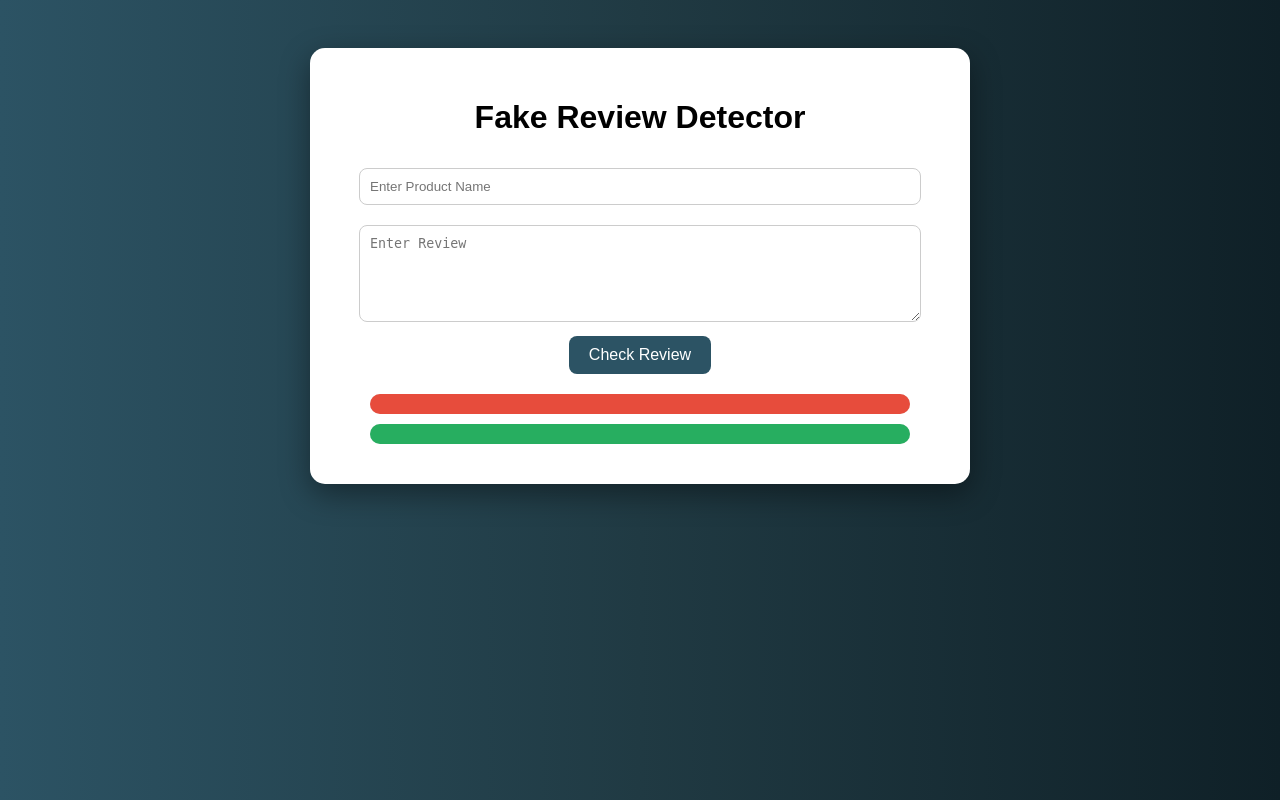
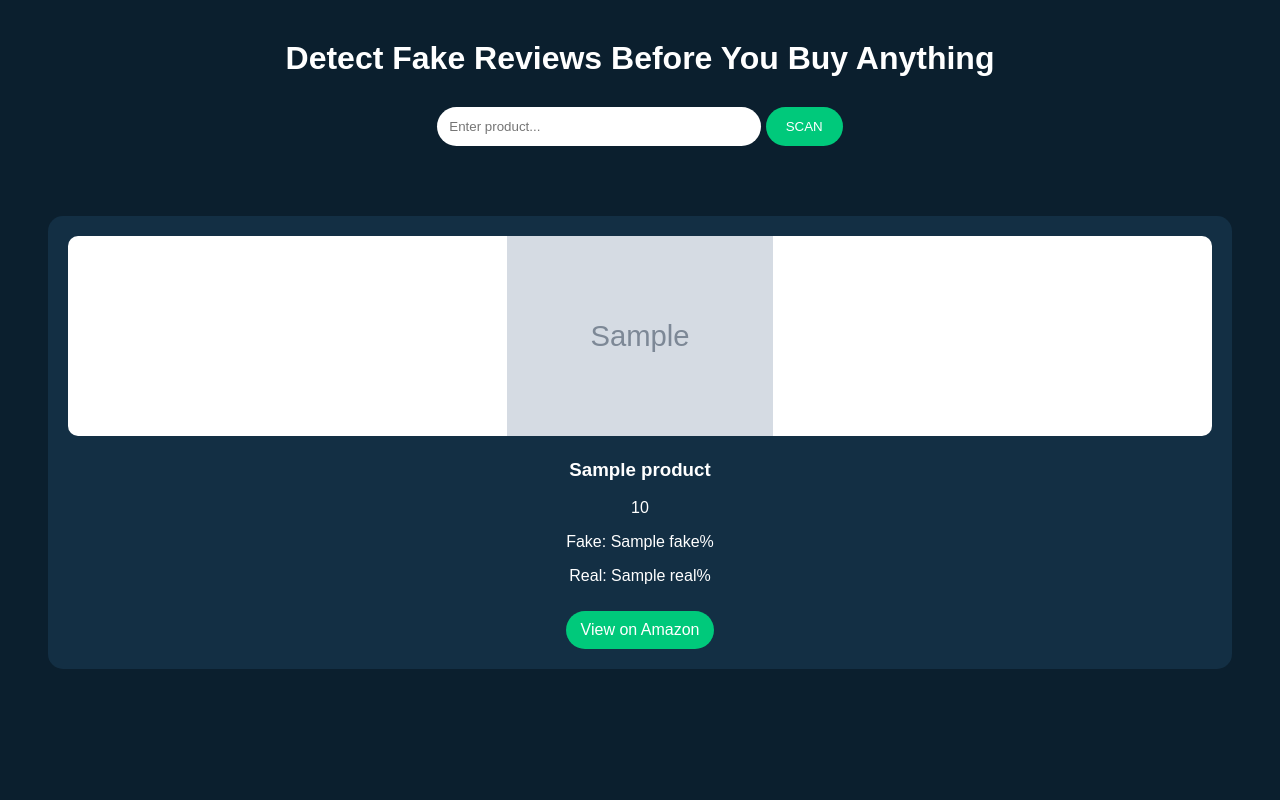
Before and after one commit to varshnik2024-blip/fake-review, a Flask app: template templates/index.html in a window 1280 px wide. Run offline with Flask 3, Linux system fonts and the light colour scheme; the template is opened without the code that fills it: most values are stand-ins (such as "Sample title", 1, 10 or a date in 2020); grey boxes marked "Sample" are stand-in pictures; parts of the project's set-up code (start-up, migrations or seed data) failed here and were passed over.

Commit message:
first commit

```diff
--- a/app.py
+++ b/app.py
@@ -1,54 +1,77 @@
-from flask import Flask, request, jsonify, render_template
-import pickle
-from vaderSentiment.vaderSentiment import SentimentIntensityAnalyzer
+from flask import Flask, render_template, request
+import requests
+import random
 
 app = Flask(__name__)
 
-# Load model and vectorizer
-model = pickle.load(open("fake_review_model.pkl", "rb"))
-vectorizer = pickle.load(open("tfidf_vectorizer.pkl", "rb"))
+# 🔴 PASTE YOUR API KEY HERE
+API_KEY = "c4acda627c6d0c26d1ae41c3fa734fc75250204a35f022aeb3c20236f84217c5"
 
-@app.route("/")
-def home():
-    return render_template("index.html")
 
-@app.route("/predict", methods=["POST"])
-def predict():
-    try:
-        data = request.get_json()
+def get_products(query):
+    url = "https://serpapi.com/search.json"
 
-        product_name = data.get("product", "")
-        review_text = data.get("review", "")
+    params = {
+        "engine": "amazon",
+        "k": query,
+        "amazon_domain": "amazon.in",
+        "api_key": API_KEY
+    }
 
-        # Transform text
-        transformed_text = vectorizer.transform([review_text])
+    response = requests.get(url, params=params)
+    data = response.json()
 
-        # Prediction
-        prediction = model.predict(transformed_text)
-        probability = model.predict_proba(transformed_text)
+    print("FULL RESPONSE:", data)  # 🔍 DEBUG
 
-        confidence = float(max(probability[0])) * 100
+    products = []
 
-        # Sentiment Analysis
-        analyzer = SentimentIntensityAnalyzer()
-        sentiment_score = analyzer.polarity_scores(review_text)
+    # ✅ HANDLE BOTH POSSIBLE KEYS
+    results = data.get("shopping_results") or data.get("organic_results") or []
 
-        if sentiment_score['compound'] >= 0.05:
-            sentiment = "Positive"
-        elif sentiment_score['compound'] <= -0.05:
-            sentiment = "Negative"
-        else:
-            sentiment = "Neutral"
+    for item in results[:6]:
+        title = item.get("title", "No Title")
 
-        return jsonify({
-            "product": product_name,
-            "prediction": str(prediction[0]),
-            "confidence": round(confidence, 2),
-            "sentiment": sentiment
+        # 🔥 IMAGE FIX (IMPORTANT)
+        image = (
+            item.get("thumbnail")
+            or item.get("image")
+            or item.get("thumbnail_url")
+            or "https://via.placeholder.com/300?text=No+Image"
+        )
+
+        link = item.get("link", "#")
+
+        price = item.get("price") or item.get("extracted_price") or "N/A"
+
+        fake = random.randint(10, 30)
+        real = 100 - fake
+
+        products.append({
+            "title": title,
+            "image": image,
+            "link": link,
+            "price": price,
+            "fake": fake,
+            "real": real
         })
 
-    except Exception as e:
-        return jsonify({"error": str(e)})
+    print("FINAL PRODUCTS:", products)  # 🔍 DEBUG
+
+    return products
+
+
+@app.route("/", methods=["GET", "POST"])
+def home():
+    products = []
+    query = ""
+
+    if request.method == "POST":
+        query = request.form.get("product")
+
+        if query:
+            products = get_products(query)
+
+    return render_template("index.html", products=products, query=query)
 
 
 if __name__ == "__main__":
--- a/requirements.txt
+++ b/requirements.txt
@@ -1,4 +1,5 @@
 flask
+requests
+gunicorn
 vaderSentiment
-gunicorn
 scikit-learn
--- a/templates/index.html
+++ b/templates/index.html
@@ -1,123 +1,114 @@
 <!DOCTYPE html>
-<html>
+<html lang="en">
 <head>
+    <meta charset="UTF-8">
     <title>Fake Review Detector</title>
+
     <style>
         body {
+            background: #0b1f2e;
+            color: white;
             font-family: Arial;
-            background: linear-gradient(to right, #2c5364, #203a43, #0f2027);
             text-align: center;
-            padding: 40px;
-            color: white;
         }
 
-        .container {
-            background: white;
-            color: black;
-            width: 600px;
-            margin: auto;
-            padding: 30px;
-            border-radius: 15px;
-            box-shadow: 0px 10px 30px rgba(0,0,0,0.4);
+        h1 {
+            margin-top: 40px;
         }
 
-        input, textarea {
-            width: 90%;
-            padding: 10px;
-            margin: 10px;
-            border-radius: 8px;
-            border: 1px solid #ccc;
+        form {
+            margin: 30px;
+        }
+
+        input {
+            padding: 12px;
+            width: 300px;
+            border-radius: 20px;
+            border: none;
         }
 
         button {
-            padding: 10px 20px;
-            border-radius: 8px;
+            padding: 12px 20px;
+            border-radius: 20px;
             border: none;
-            background-color: #2c5364;
+            background: #00c97b;
             color: white;
-            font-size: 16px;
             cursor: pointer;
         }
 
-        .bar-container {
-            width: 90%;
-            background-color: #ddd;
-            border-radius: 10px;
-            margin: 10px auto;
+        /* 🔥 GRID FIX (HORIZONTAL) */
+        .products {
+            display: grid;
+            grid-template-columns: repeat(auto-fit, minmax(250px, 1fr));
+            gap: 20px;
+            padding: 40px;
         }
 
-        .bar {
-            height: 20px;
-            border-radius: 10px;
-            text-align: center;
-            color: white;
+        .card {
+            background: #132f44;
+            padding: 20px;
+            border-radius: 15px;
         }
 
-        .fake { background-color: #e74c3c; }
-        .real { background-color: #27ae60; }
+        /* 🔥 IMAGE FIX */
+        .product-img {
+            width: 100%;
+            height: 200px;
+            object-fit: contain;
+            background: white;
+            border-radius: 10px;
+        }
 
-        .result { margin-top: 20px; font-weight: bold; }
+        .btn {
+            display: inline-block;
+            margin-top: 10px;
+            padding: 10px 15px;
+            background: #00c97b;
+            color: white;
+            border-radius: 20px;
+            text-decoration: none;
+        }
     </style>
 </head>
+
 <body>
 
-<div class="container">
-    <h1>Fake Review Detector</h1>
+<h1>Detect Fake Reviews Before You Buy Anything</h1>
 
-    <input type="text" id="product" placeholder="Enter Product Name">
-    <textarea id="review" rows="5" placeholder="Enter Review"></textarea>
-    <br>
-    <button onclick="predict()">Check Review</button>
+<form method="POST">
+    <input type="text" name="product" placeholder="Enter product..." required>
+    <button type="submit">SCAN</button>
+</form>
 
-    <div class="result" id="result"></div>
+{% if query %}
+<h2>Results for "{{ query }}"</h2>
+{% endif %}
 
-    <div class="bar-container">
-        <div id="fakeBar" class="bar fake"></div>
+<div class="products">
+
+{% for p in products %}
+    <div class="card">
+
+        <!-- 🔥 IMAGE CLICKABLE -->
+        <a href="{{ p.link }}" target="_blank">
+            <img src="{{ p.image }}" class="product-img"
+                 onerror="this.src='https://via.placeholder.com/300?text=No+Image'">
+        </a>
+
+        <h3>{{ p.title }}</h3>
+        <p>{{ p.price }}</p>
+
+        <p>Fake: {{ p.fake }}%</p>
+        <p>Real: {{ p.real }}%</p>
+
+        <a href="{{ p.link }}" target="_blank" class="btn">
+            View on Amazon
+        </a>
+
     </div>
+{% endfor %}
 
-    <div class="bar-container">
-        <div id="realBar" class="bar real"></div>
-    </div>
 </div>
-
-<script>
-function predict() {
-    const product = document.getElementById("product").value;
-    const review = document.getElementById("review").value;
-
-    fetch("/predict", {
-        method: "POST",
-        headers: { "Content-Type": "application/json" },
-        body: JSON.stringify({ product: product, review: review })
-    })
-    .then(response => response.json())
-    .then(data => {
-
-        let confidence = data.confidence;
-        let fakePercent = 0;
-        let realPercent = 0;
-
-        if (data.prediction == "1") {
-            realPercent = confidence;
-            fakePercent = 100 - confidence;
-        } else {
-            fakePercent = confidence;
-            realPercent = 100 - confidence;
-        }
-
-        document.getElementById("result").innerHTML =
-            "Prediction: " + (data.prediction == "1" ? "Real Review ✅" : "Fake Review ❌") + "<br>" +
-            "Confidence: " + confidence + "%<br>" +
-            "Sentiment: " + data.sentiment;
-
-        document.getElementById("fakeBar").style.width = fakePercent + "%";
-        document.getElementById("fakeBar").innerHTML = "Fake: " + fakePercent.toFixed(1) + "%";
-
-        document.getElementById("realBar").style.width = realPercent + "%";
-        document.getElementById("realBar").innerHTML = "Real: " + realPercent.toFixed(1) + "%";
-    });
-}
-</script>
 
 </body>
 </html>
```
Also changed, not shown: static/styles.css (added, +51 -0 lines).
